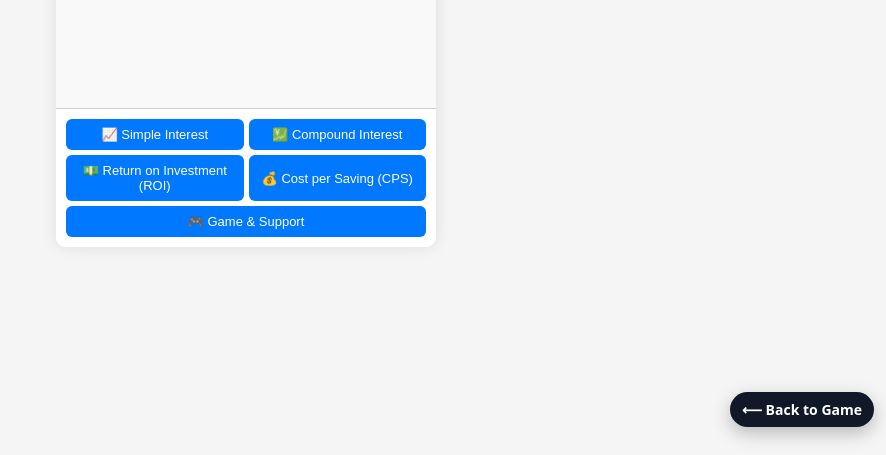
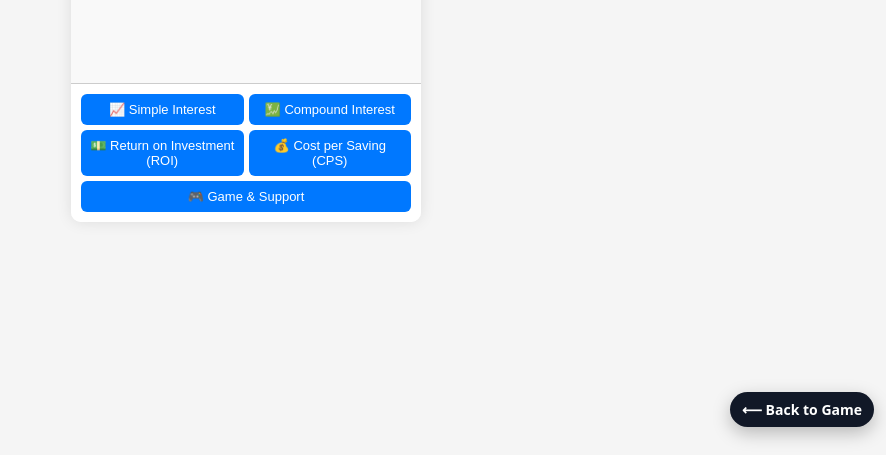
Before and after one commit to MURVYN4/GAME, a plain HTML site: page chatbox.html in a window 1280 px wide. Shown: the part 361-816 px from the top of the page, without its empty margins (394-1280 px from the left). Drawn offline with Linux system fonts and the light colour scheme.

Commit message:
Update chatbox.html

```diff
--- a/chatbox.html
+++ b/chatbox.html
@@ -13,8 +13,8 @@
       height: 100vh;
     }
     .chat-container {
-      width: 380px;
-      height: 400px;
+      width: 350px;
+      height: 350px;
       background: white;
       border-radius: 10px;
       display: flex;
```
